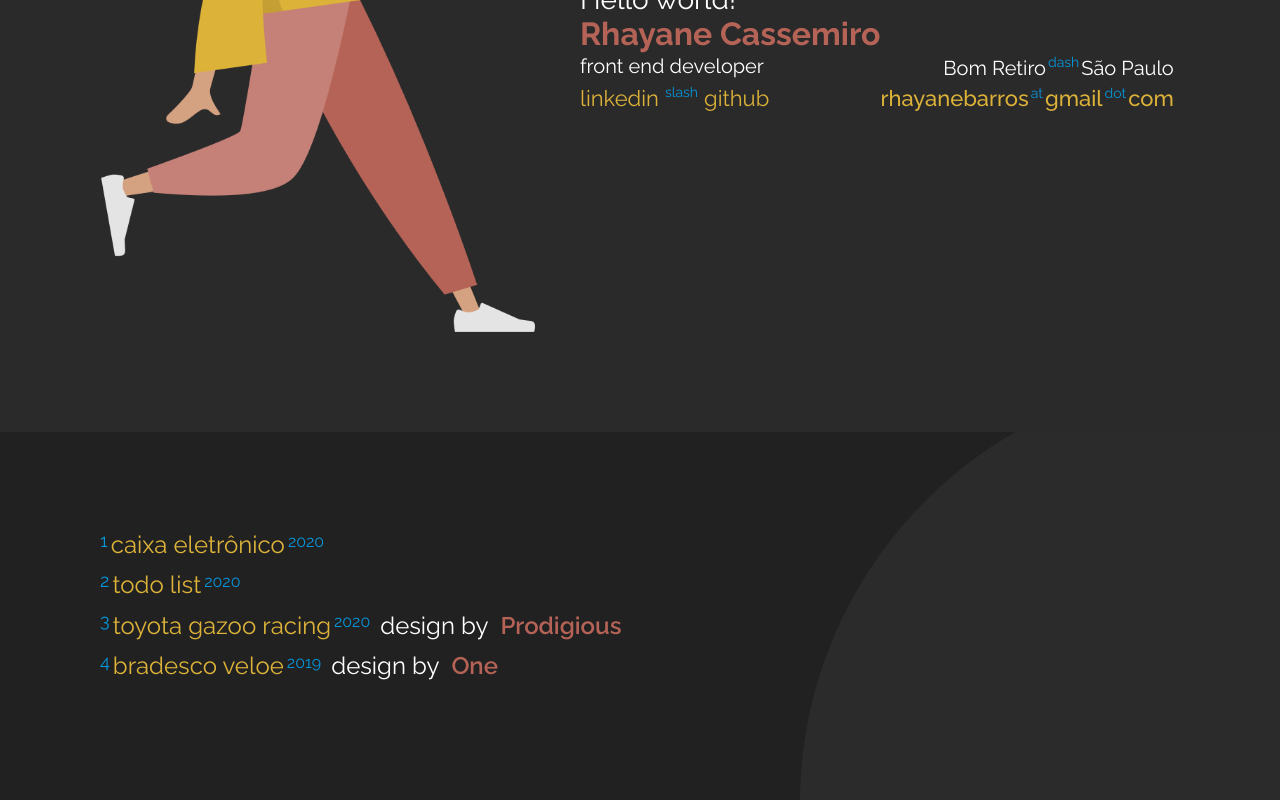
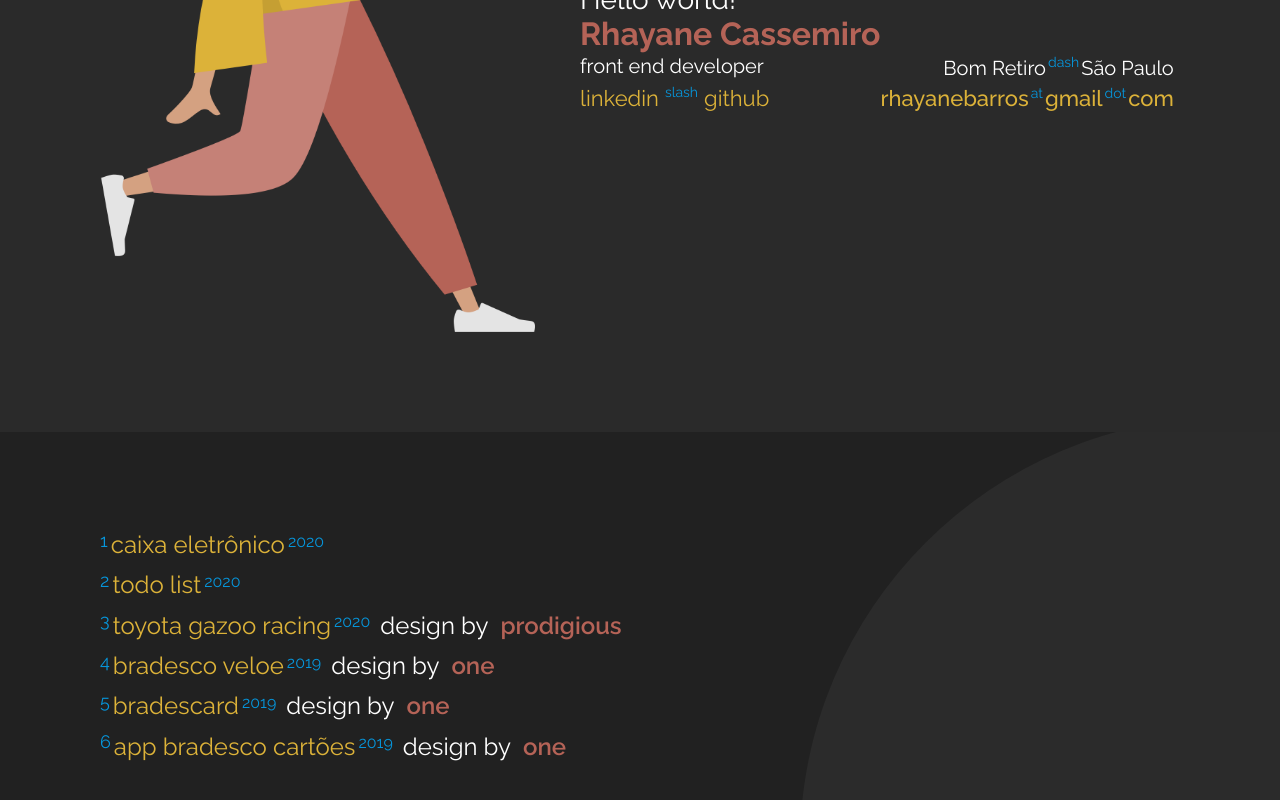
Before and after one commit to rhayanebarros/vue-projects, a Vue app: page / in a window 1280 px wide. Shown: the part 376-1176 px from the top of the page. Built offline with nearby package versions, Linux system fonts and the light colour scheme.

Commit message:
[WIP]ajustes, add novos projetos.

```diff
--- a/src/components/HomeContent.vue
+++ b/src/components/HomeContent.vue
@@ -51,6 +51,18 @@
         </li>
         <li>
           <a href="https://banco.bradesco/html/classic/veloe/index.shtm" title="bradesco - veloe" target="_blank">bradesco veloe</a>
+          <span>2019</span>
+          <p>design by</p>
+          <a class="design" href="https://one.com.br/" title="One" target="_blank">One</a>
+        </li>
+        <li>
+          <a href="https://www.bradescard.com.br/SiteBradescard" title="bradescard" target="_blank">bradescard</a>
+          <span>2019</span>
+          <p>design by</p>
+          <a class="design" href="https://one.com.br/" title="One" target="_blank">One</a>
+        </li>
+        <li>
+          <a href="https://banco.bradesco/html/classic/promocoes/aplicativo-bradesco-cartoes/index.shtm" title="app bradesco cartões" target="_blank">App Bradesco Cartões</a>
           <span>2019</span>
           <p>design by</p>
           <a class="design" href="https://one.com.br/" title="One" target="_blank">One</a>
@@ -321,6 +333,7 @@ export default {
           margin-left: 3px;
           margin-right: 3px;
           font-size: 20px;
+          text-transform: lowercase;
 
           @include above(md) {
             font-size: 24px;
```
Also changed, not shown: 1 other file (tests, documents, lock files or other folders).
